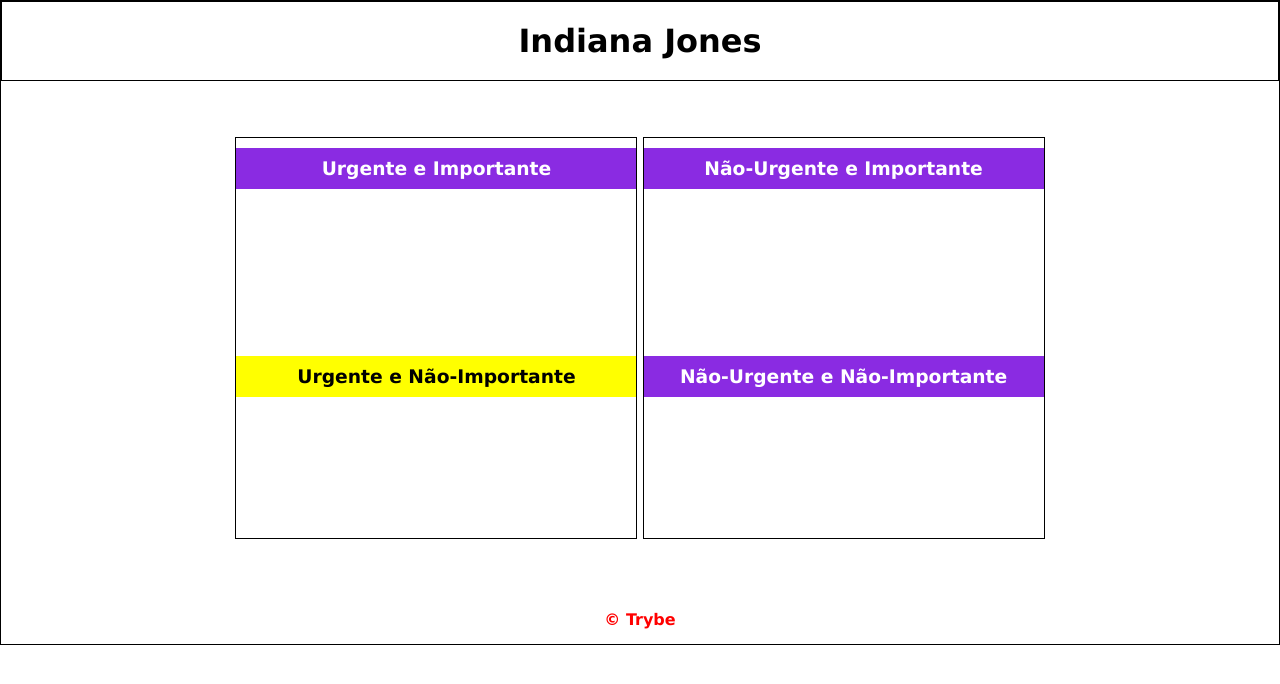
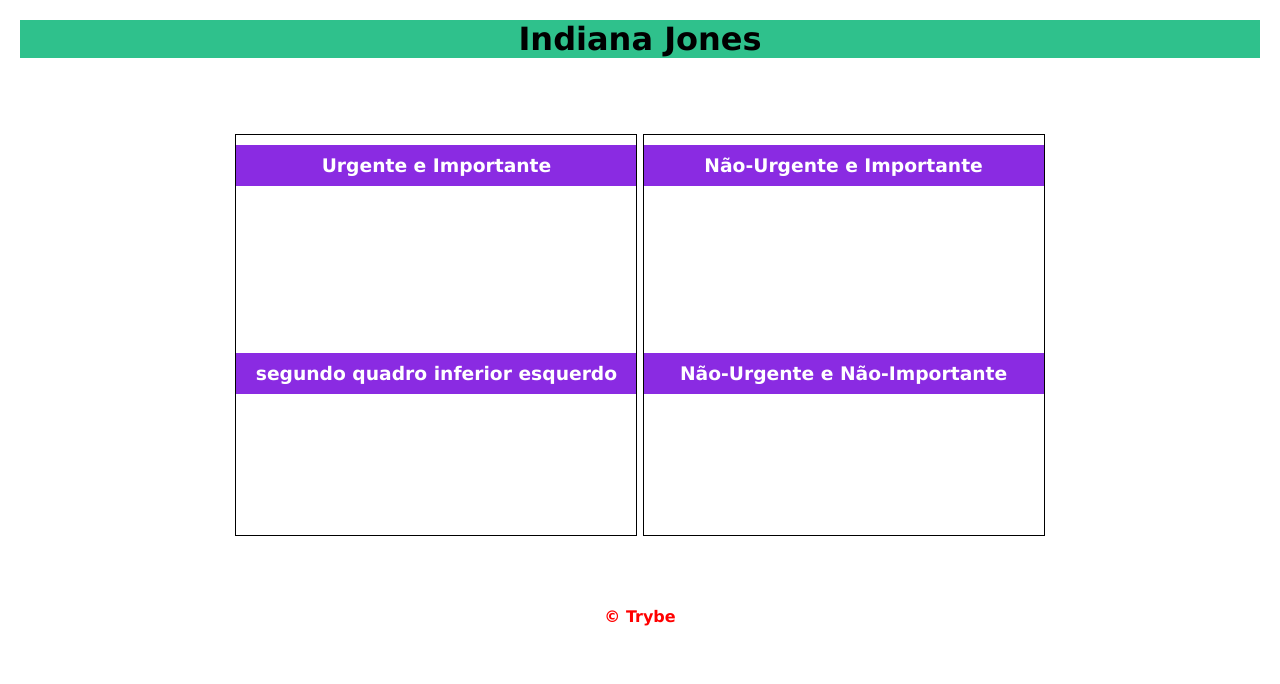
Before and after one commit to fabianojustino/exercises, a plain HTML site: page 5_1/index.html in a window 1280 px wide. Drawn offline with Linux system fonts and the light colour scheme.

Commit message:
exercicios dia-1-javascript-dom-e-seletores

```diff
--- a/5_1/index.html
+++ b/5_1/index.html
@@ -1,12 +1,11 @@
 <!DOCTYPE html>
 <html lang="pt-br">
   <head>
-    <meta charset="UTF-8">
-    <meta name="viewport" content="width=device-width, initial-scale=1.0">
-    <link rel="stylesheet" href="style.css">
+    <meta charset="UTF-8" />
+    <meta name="viewport" content="width=device-width, initial-scale=1.0" />
+    <link rel="stylesheet" href="style.css" />
 
     <title>Administrador do Tempo</title>
-
   </head>
   <body id="container">
     <header id="header-container">
--- a/5_1/script.js
+++ b/5_1/script.js
@@ -1,9 +1,7 @@
 let title = document.querySelector("h1");
 title.innerText = "Indiana Jones"
-
-let tasks = document.querySelectorAll("div");
+title.style.backgroundColor= "#2fc18c"
 
 
-let secondP = document.querySelectorAll("h3");
-secondP[1].style.backgroundColor= "yellow";
-secondP[1].style.color = "black"
+let secondP = document.querySelectorAll('.emergency-tasks');
+secondP[0].firstElementChild.nextElementSibling.children[0].innerText = "segundo quadro inferior esquerdo"
--- a/5_1/style.css
+++ b/5_1/style.css
@@ -12,13 +12,13 @@
 #container {
   font-family: Verdana, Geneva, Tahoma, sans-serif;
   text-align: center;
-  border: 1px solid black;
+
 }
 
 #header-container {
   color: black;
   padding: 20px;
-  border: 1px solid black;
+
 }
 
 .emergency-tasks {
```
